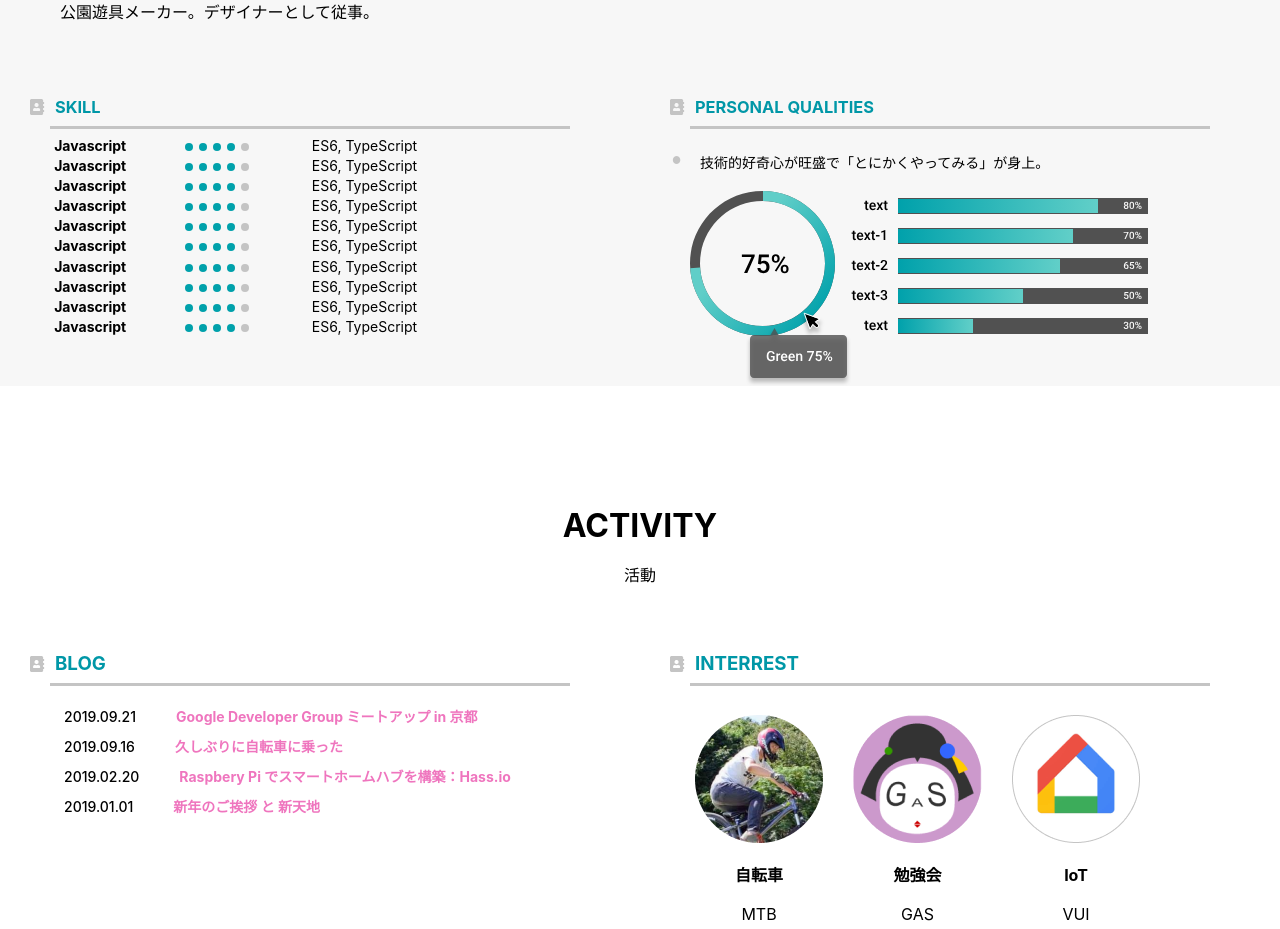
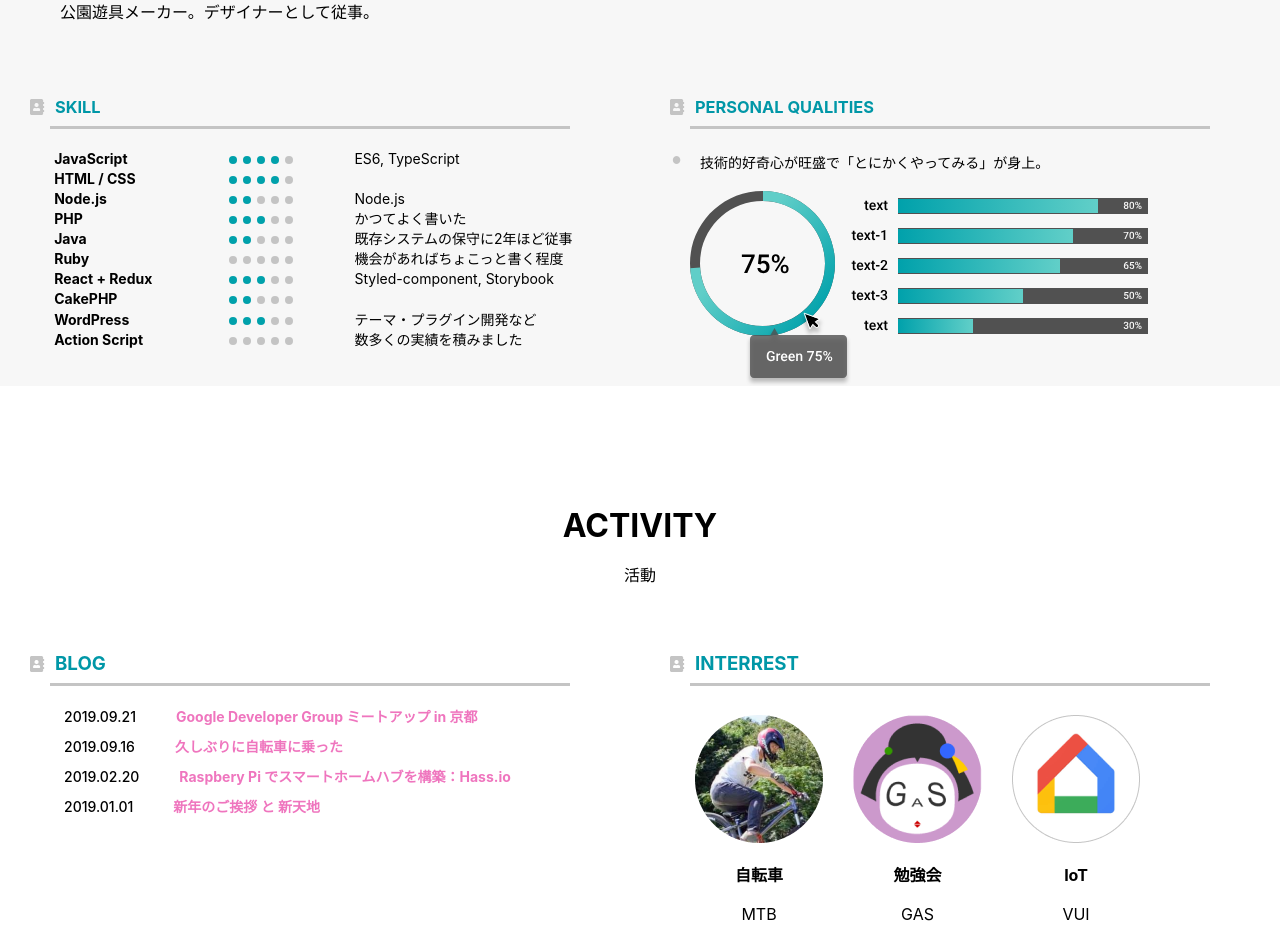
Before and after one commit to atsu0131/submit-react-profile, a React (Create React App) app: page / in a window 1280 px wide. Shown: the part 1780-2709 px from the top of the page. Built offline with nearby package versions, Linux system fonts and the light colour scheme.

Commit message:
繰り返し処理

```diff
--- /dev/null
+++ b/src/components/Dot2.tsx
@@ -0,0 +1,27 @@
+import styled from 'styled-components';
+
+export const Dot2 = () => {
+    return (
+        <>
+        <SkillDot></SkillDot><SkillDot></SkillDot><SkillDotNot></SkillDotNot><SkillDotNot></SkillDotNot><SkillDotNot></SkillDotNot>
+        </>
+    );
+};
+
+const SkillDot = styled.div`
+display: inline-block;
+width: 8px;
+height: 8px;
+border-radius: 50%;
+margin-right: 6px;
+background-color: #00A1AB;
+`;
+
+const SkillDotNot = styled.div`
+display: inline-block;
+width: 8px;
+height: 8px;
+border-radius: 50%;
+margin-right: 6px;
+background-color: #C4C4C4;
+`;
--- /dev/null
+++ b/src/components/Dot3.tsx
@@ -0,0 +1,27 @@
+import styled from 'styled-components';
+
+export const Dot3 = () => {
+    return (
+        <>
+        <SkillDot></SkillDot><SkillDot></SkillDot><SkillDot></SkillDot><SkillDotNot></SkillDotNot><SkillDotNot></SkillDotNot>
+        </>
+    );
+};
+
+const SkillDot = styled.div`
+display: inline-block;
+width: 8px;
+height: 8px;
+border-radius: 50%;
+margin-right: 6px;
+background-color: #00A1AB;
+`;
+
+const SkillDotNot = styled.div`
+display: inline-block;
+width: 8px;
+height: 8px;
+border-radius: 50%;
+margin-right: 6px;
+background-color: #C4C4C4;
+`;
--- /dev/null
+++ b/src/components/Dot4.tsx
@@ -0,0 +1,27 @@
+import styled from 'styled-components';
+
+export const Dot4 = () => {
+    return (
+        <>
+        <SkillDot></SkillDot><SkillDot></SkillDot><SkillDot></SkillDot><SkillDot></SkillDot><SkillDotNot></SkillDotNot>
+        </>
+    );
+};
+
+const SkillDot = styled.div`
+display: inline-block;
+width: 8px;
+height: 8px;
+border-radius: 50%;
+margin-right: 6px;
+background-color: #00A1AB;
+`;
+
+const SkillDotNot = styled.div`
+display: inline-block;
+width: 8px;
+height: 8px;
+border-radius: 50%;
+margin-right: 6px;
+background-color: #C4C4C4;
+`;
--- a/src/components/Skill.tsx
+++ b/src/components/Skill.tsx
@@ -2,29 +2,91 @@ import styled from 'styled-components';
 import img from '../img/Vector.png';
 import {BarGraph} from './BarGraph';
 import {PieChart} from './PieChart';
+import {Dot3} from './Dot3';
+import {Dot4} from './Dot4';
+import {Dot2} from './Dot2';
 
 interface MyObj {
     id: number;
     title: string;
+    dot: number;
+    des: string;
 }
 
 const tasks: MyObj[] = [
-    { id: 1, title: "one" },
-    { id: 2, title: "two" },
-    { id: 3, title: "three" },
-    { id: 4, title: "four" },
-    { id: 5, title: "five" }
+    { id: 1, title: "JavaScript", dot: 4, des: "ES6, TypeScript"},
+    { id: 2, title: "HTML / CSS", dot: 4, des: ""},
+    { id: 3, title: "Node.js", dot: 2, des: "Node.js"},
+    { id: 4, title: "PHP", dot: 3, des: "かつてよく書いた"},
+    { id: 5, title: "Java", dot: 2, des: "既存システムの保守に2年ほど従事"},
+    { id: 6, title: "Ruby", dot: 1, des: "機会があればちょこっと書く程度"},
+    { id: 7, title: "React + Redux", dot: 3, des: "Styled-component, Storybook"},
+    { id: 8, title: "CakePHP", dot: 2, des: ""},
+    { id: 9, title: "WordPress", dot: 3, des: "テーマ・プラグイン開発など"},
+    { id: 9, title: "Action Script", dot: 1, des: "数多くの実績を積みました"},
 ];
+
+
+
+
+
+
 
   const Tasks = ({ tasks }: {tasks: any}) => {
     const list = tasks.map((task: any) => {
-      return (
-        <li>
-          id is {task.id}, title is "{task.title}"
-        </li>
-      );
+        switch(task.dot){
+            case 1:
+            return (
+                <Tr>
+                <Td>{task.title}</Td>
+                <Td2><SkillDotNot></SkillDotNot><SkillDotNot></SkillDotNot><SkillDotNot></SkillDotNot><SkillDotNot></SkillDotNot><SkillDotNot></SkillDotNot></Td2>
+                <Td3>{task.des}</Td3>
+                </Tr>
+            );
+        }
+        switch(task.dot){
+            case 2:
+            return (
+                <Tr>
+                <Td>{task.title}</Td>
+                <Td2><Dot2></Dot2></Td2>
+                <Td3>{task.des}</Td3>
+                </Tr>
+            );
+        }
+        switch(task.dot){
+            case 3:
+            return (
+                <Tr>
+                <Td>{task.title}</Td>
+                <Td2><Dot3></Dot3></Td2>
+                <Td3>{task.des}</Td3>
+                </Tr>
+            );
+        }
+        switch(task.dot){
+            case 4:
+            return (
+                <Tr>
+                <Td>{task.title}</Td>
+                <Td2><Dot4></Dot4></Td2>
+                <Td3>{task.des}</Td3>
+                </Tr>
+            );
+        }
+        switch(task.dot){
+            case 5:
+            return (
+                <Tr>
+                <Td>{task.title}</Td>
+                <Td2><SkillDot></SkillDot><SkillDot></SkillDot><SkillDot></SkillDot><SkillDot></SkillDot><SkillDot></SkillDot></Td2>
+                <Td3>{task.des}</Td3>
+                </Tr>
+            );
+        }
+
     });
-    return <ul>{list}</ul>;
+    return <tbody>{list}</tbody>
   };
 
 export const Skill = () => {
@@ -35,58 +97,9 @@ export const Skill = () => {
                 <Title>SKILL</Title>
                 <LaySkill>
                     <Table>
-                        <tbody>
-                        <Tr>
-                            <Td>Javascript</Td>
-                            <Td2><SkillDot></SkillDot><SkillDot></SkillDot><SkillDot></SkillDot><SkillDot></SkillDot><SkillDotNot></SkillDotNot></Td2>
-                            <Td2>ES6, TypeScript </Td2>
-                        </Tr>
-                        <Tr>
-                            <Td>Javascript</Td>
-                            <Td2><SkillDot></SkillDot><SkillDot></SkillDot><SkillDot></SkillDot><SkillDot></SkillDot><SkillDotNot></SkillDotNot></Td2>
-                            <Td2>ES6, TypeScript </Td2>
-                        </Tr>
-                        <Tr>
-                            <Td>Javascript</Td>
-                            <Td2><SkillDot></SkillDot><SkillDot></SkillDot><SkillDot></SkillDot><SkillDot></SkillDot><SkillDotNot></SkillDotNot></Td2>
-                            <Td2>ES6, TypeScript </Td2>
-                        </Tr>
-                        <Tr>
-                            <Td>Javascript</Td>
-                            <Td2><SkillDot></SkillDot><SkillDot></SkillDot><SkillDot></SkillDot><SkillDot></SkillDot><SkillDotNot></SkillDotNot></Td2>
-                            <Td2>ES6, TypeScript </Td2>
-                        </Tr>
-                        <Tr>
-                            <Td>Javascript</Td>
-                            <Td2><SkillDot></SkillDot><SkillDot></SkillDot><SkillDot></SkillDot><SkillDot></SkillDot><SkillDotNot></SkillDotNot></Td2>
-                            <Td2>ES6, TypeScript </Td2>
-                        </Tr>
-                        <Tr>
-                            <Td>Javascript</Td>
-                            <Td2><SkillDot></SkillDot><SkillDot></SkillDot><SkillDot></SkillDot><SkillDot></SkillDot><SkillDotNot></SkillDotNot></Td2>
-                            <Td2>ES6, TypeScript </Td2>
-                        </Tr>
-                        <Tr>
-                            <Td>Javascript</Td>
-                            <Td2><SkillDot></SkillDot><SkillDot></SkillDot><SkillDot></SkillDot><SkillDot></SkillDot><SkillDotNot></SkillDotNot></Td2>
-                            <Td2>ES6, TypeScript </Td2>
-                        </Tr>
-                        <Tr>
-                            <Td>Javascript</Td>
-                            <Td2><SkillDot></SkillDot><SkillDot></SkillDot><SkillDot></SkillDot><SkillDot></SkillDot><SkillDotNot></SkillDotNot></Td2>
-                            <Td2>ES6, TypeScript </Td2>
-                        </Tr>
-                        <Tr>
-                            <Td>Javascript</Td>
-                            <Td2><SkillDot></SkillDot><SkillDot></SkillDot><SkillDot></SkillDot><SkillDot></SkillDot><SkillDotNot></SkillDotNot></Td2>
-                            <Td2>ES6, TypeScript </Td2>
-                        </Tr>
-                        <Tr>
-                            <Td>Javascript</Td>
-                            <Td2><SkillDot></SkillDot><SkillDot></SkillDot><SkillDot></SkillDot><SkillDot></SkillDot><SkillDotNot></SkillDotNot></Td2>
-                            <Td2>ES6, TypeScript </Td2>
-                        </Tr>
-                        </tbody>
+
+                            <Tasks tasks={tasks}></Tasks>
+
                     </Table>
                 </LaySkill>
             </Content>
@@ -125,7 +138,8 @@ const LaySkill = styled.div`
 `;
 
 const Table = styled.table`
-    width: 70%;
+    width: 90%;
+    margin-top: 2%;
     margin-left: 8%;
 `;
 
@@ -135,10 +149,15 @@ const Tr = styled.tr`
 
 const Td = styled.td`
 font-weight: 700;
+width: 5%;
 `;
 
 const Td2 = styled.td`
+width: 5%;
+`;
 
+const Td3 = styled.td`
+width: 10%;
 `;
 
 
```
